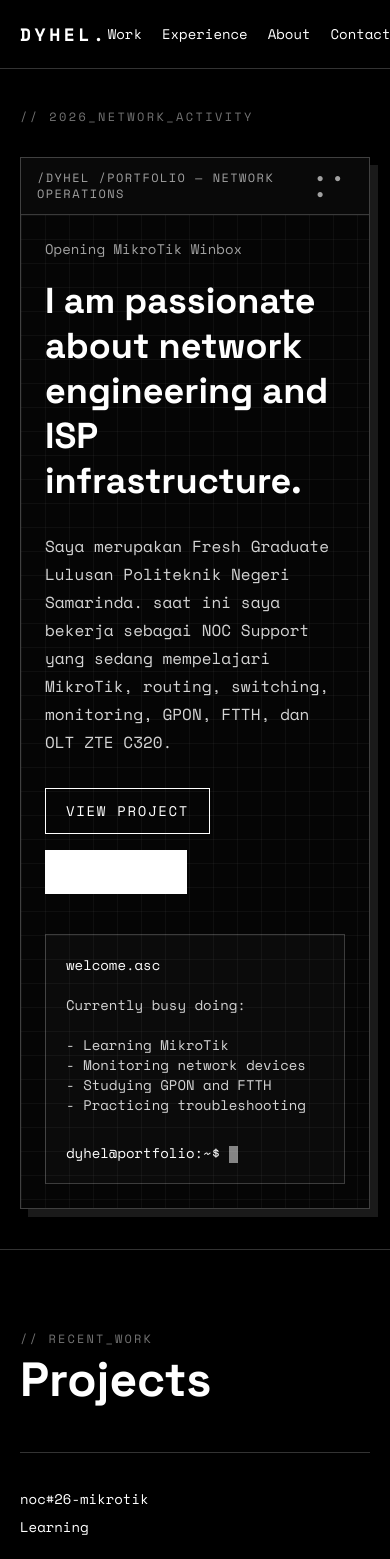
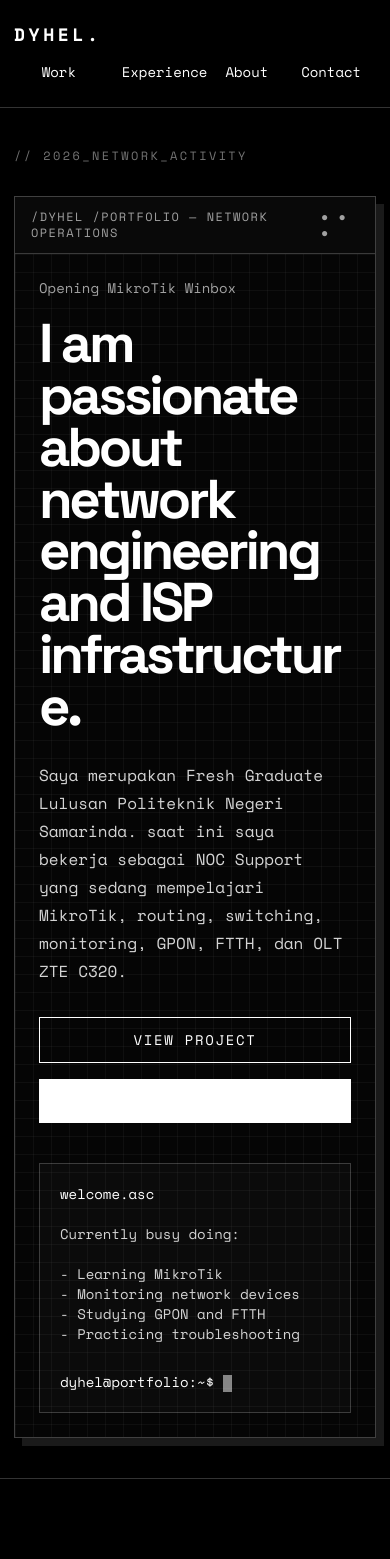
Before and after one commit to Dyhel7/portfolio-dyhel, a Next.js app: page / in a window 390 px wide. Shown: the top 1559 px of the page. Built offline with nearby package versions, Linux system fonts and the light colour scheme.

Commit message:
Add MOBILE RESPONSIVE FIX

```diff
--- a/app/globals.css
+++ b/app/globals.css
@@ -731,3 +731,203 @@ a {
     transition-duration: 0.01ms !important;
   }
 }
+
+/* =========================================================
+   MOBILE RESPONSIVE FIX
+   ========================================================= */
+
+html,
+body {
+  width: 100%;
+  max-width: 100%;
+  overflow-x: hidden;
+}
+
+img,
+video,
+svg {
+  max-width: 100%;
+}
+
+main,
+header,
+footer,
+section {
+  min-width: 0;
+}
+
+p,
+a,
+span,
+h1,
+h2,
+h3 {
+  overflow-wrap: anywhere;
+}
+
+@media (max-width: 768px) {
+  body {
+    background-size: 32px 32px;
+  }
+
+  /* Jarak kiri dan kanan halaman */
+
+  header > div,
+  main section > div,
+  footer > div {
+    width: 100%;
+    max-width: 100%;
+    padding-right: 16px !important;
+    padding-left: 16px !important;
+  }
+
+  /* Header dan menu navigasi */
+
+  header > div {
+    flex-wrap: wrap;
+    gap: 14px;
+  }
+
+  header nav {
+    display: flex;
+    width: 100%;
+    gap: 18px;
+    overflow-x: auto;
+    padding-bottom: 5px;
+    white-space: nowrap;
+    scrollbar-width: none;
+    -webkit-overflow-scrolling: touch;
+  }
+
+  header nav::-webkit-scrollbar {
+    display: none;
+  }
+
+  /* Judul utama */
+
+  main h1 {
+    max-width: 100%;
+    font-size: clamp(2.7rem, 15vw, 4.8rem) !important;
+    line-height: 0.95 !important;
+    letter-spacing: -0.06em !important;
+  }
+
+  main h2 {
+    font-size: clamp(1.8rem, 9vw, 3rem) !important;
+    line-height: 1.05 !important;
+  }
+
+  main h3 {
+    font-size: clamp(1.15rem, 6vw, 1.6rem) !important;
+  }
+
+  /* Semua grid section menjadi satu kolom */
+
+  main section .grid {
+    grid-template-columns: minmax(0, 1fr) !important;
+  }
+
+  /* Baris project */
+
+  .project-row {
+    display: grid;
+    grid-template-columns: minmax(0, 1fr) !important;
+    gap: 16px;
+    padding-top: 28px;
+    padding-bottom: 28px;
+  }
+
+  .project-row:hover {
+    padding-right: 0;
+    padding-left: 0;
+  }
+
+  /* Tombol hero dibuat bertumpuk */
+
+  a[href="#work"],
+  a[href="#contact"] {
+    display: block;
+    width: 100%;
+    text-align: center;
+  }
+
+  /* Tag project dan skill */
+
+  .skill-tag {
+    font-size: 0.75rem;
+    padding: 7px 10px;
+  }
+
+  /* Terminal */
+
+  .terminal-grid {
+    background-size: 18px 18px;
+  }
+
+  /* Label section */
+
+  .section-label {
+    font-size: 0.65rem;
+    letter-spacing: 0.13em;
+  }
+
+  /* Intro */
+
+  .site-intro__content {
+    width: calc(100% - 24px);
+  }
+
+  .site-intro__text {
+    font-size: clamp(2.5rem, 15vw, 4.5rem);
+    letter-spacing: -0.08em;
+  }
+
+  .site-intro__meta {
+    margin-bottom: 22px;
+    font-size: 0.58rem;
+    line-height: 1.6;
+  }
+
+  .site-intro__progress {
+    width: 85vw;
+    margin-top: 30px;
+  }
+
+  .site-intro__footer {
+    flex-direction: column;
+    align-items: center;
+    width: 85vw;
+    gap: 7px;
+    font-size: 0.52rem;
+    text-align: center;
+  }
+
+  /* Cursor premium tidak dijalankan pada layar kecil */
+
+  .premium-cursor,
+  .lightning-trail,
+  .cursor-click-burst {
+    display: none !important;
+  }
+}
+
+@media (max-width: 420px) {
+  header > div,
+  main section > div,
+  footer > div {
+    padding-right: 14px !important;
+    padding-left: 14px !important;
+  }
+
+  main h1 {
+    font-size: clamp(2.35rem, 14vw, 3.7rem) !important;
+  }
+
+  main h2 {
+    font-size: clamp(1.65rem, 8vw, 2.5rem) !important;
+  }
+
+  .project-row {
+    gap: 12px;
+  }
+}
```
